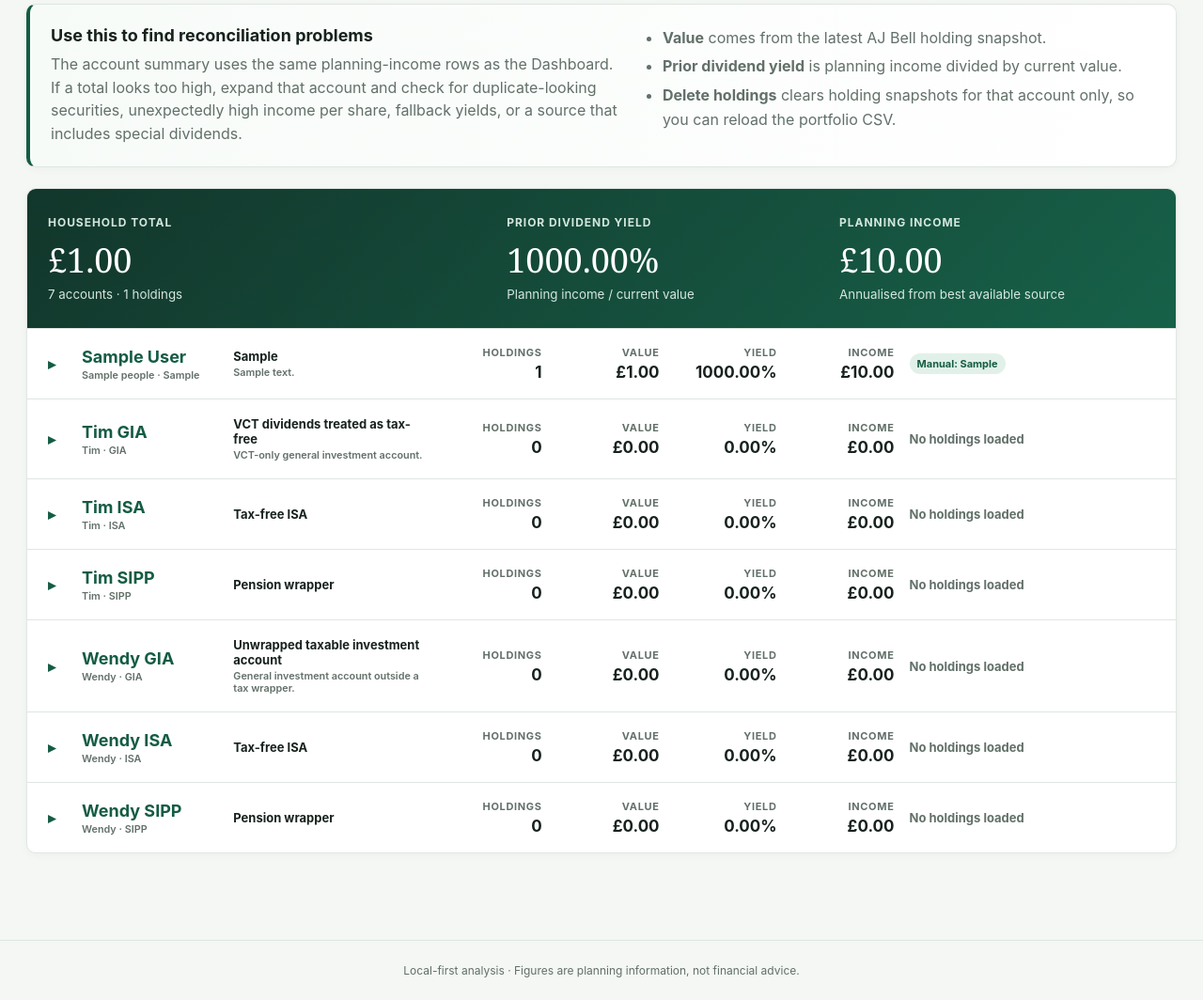
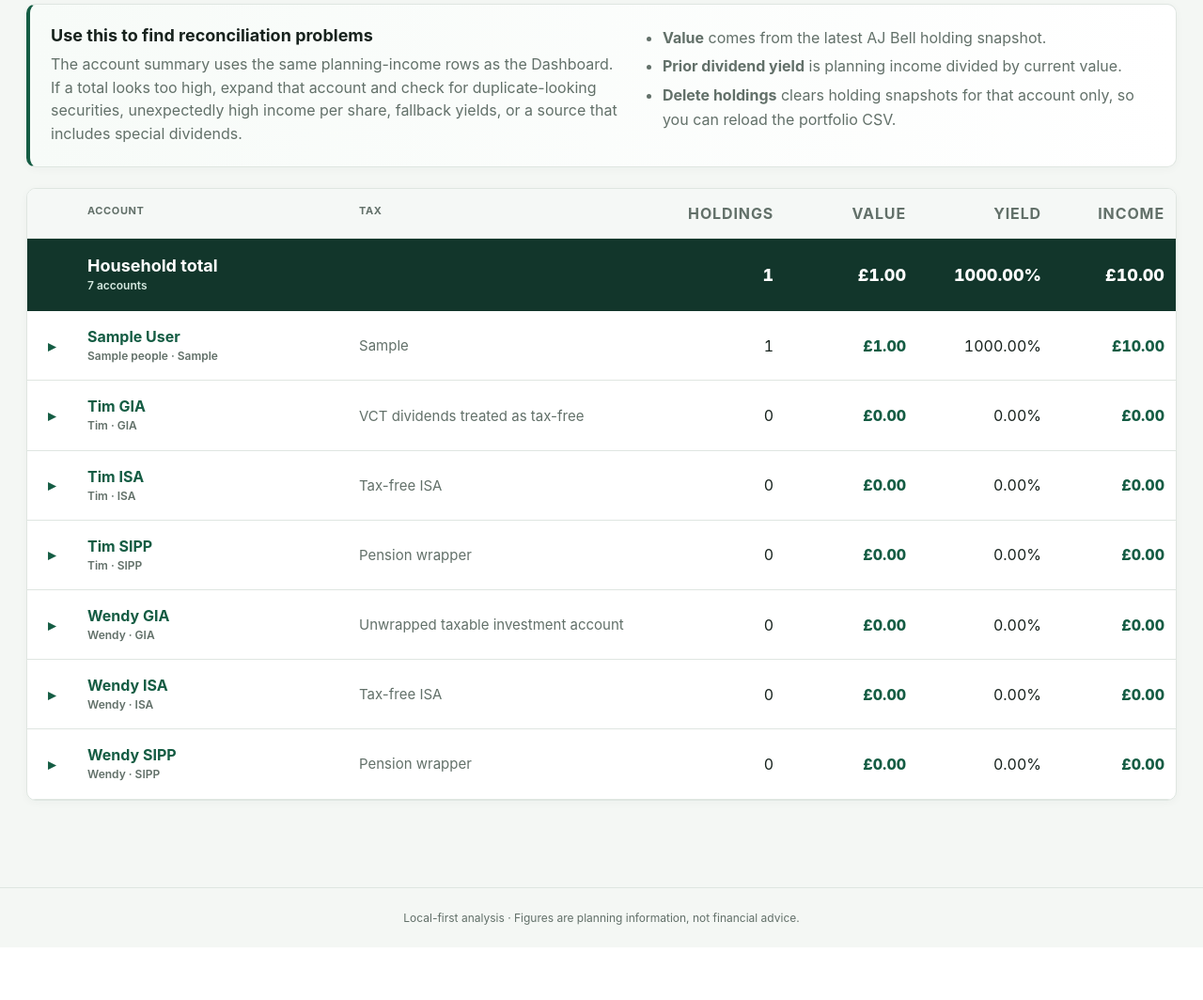
Before and after one commit to timjjones-qodea/income_app, a FastAPI app: page /holdings in a window 1280 px wide. Shown: the part 256-1320 px from the top of the page at 94% size. After the commit the page ends 1240 px from the top, so only its background shows below. Run offline with FastAPI, Linux system fonts and the light colour scheme; tables that the repository leaves empty hold one stand-in row (values such as "Sample post").

Commit message:
Further formatting

```diff
--- a/app/static/app.css
+++ b/app/static/app.css
@@ -117,29 +117,33 @@ dt { color: var(--muted); } dd { margin: 0; }
 .current-assumption span, .current-assumption small { color: var(--muted); font-size: 11px; }
 details { margin-top: 15px; } summary { cursor: pointer; color: var(--green); font-size: 13px; font-weight: 700; }
 .holdings-summary-panel { padding: 0; overflow: hidden; }
-.holdings-summary-panel > .panel-heading { padding: 22px 22px 0; }
-.holdings-total-band { display: grid; grid-template-columns: 1.4fr 1fr 1fr; gap: 18px; padding: 22px; background: linear-gradient(135deg, #12362b, #176149); color: #fff; }
-.holdings-total-band > div { padding: 6px 0; }
-.holdings-total-band .summary-label { display: block; color: #d4e7df; font-size: 12px; font-weight: 750; text-transform: uppercase; letter-spacing: .08em; }
-.holdings-total-band strong { display: block; margin-top: 8px; font-family: Georgia, serif; font-size: clamp(24px, 3vw, 36px); font-weight: 500; }
-.holdings-total-band small { display: block; margin-top: 4px; color: #d4e7df; }
-.account-rows { border-top: 1px solid var(--line); }
-.account-row { margin: 0; border-bottom: 1px solid var(--line); scroll-margin-top: 90px; }
-.account-row:last-child { border-bottom: 0; }
-.account-row summary { list-style: none; cursor: pointer; color: var(--ink); padding: 18px 22px; }
-.account-row summary::-webkit-details-marker { display: none; }
-.account-summary-row { display: grid; grid-template-columns: 20px minmax(110px, 1fr) minmax(180px, 1.4fr) repeat(4, minmax(90px, .75fr)) minmax(230px, 1.8fr); gap: 16px; align-items: center; }
-.expand-arrow { color: var(--green); font-size: 16px; transition: transform .15s; }
-.account-row[open] .expand-arrow { transform: rotate(90deg); }
-.account-name-cell strong { display: block; color: var(--green); font-size: 18px; }
-.account-name-cell small, .account-tax-cell small { display: block; margin-top: 3px; color: var(--muted); font-weight: 600; }
-.account-tax-cell { color: var(--ink); font-weight: 650; }
-.summary-metric { text-align: right; }
-.summary-metric small { display: block; color: var(--muted); font-size: 11px; text-transform: uppercase; letter-spacing: .06em; font-weight: 750; }
-.summary-metric strong { display: block; margin-top: 4px; color: var(--ink); font-size: 17px; white-space: nowrap; }
-.source-cell { display: flex; flex-wrap: wrap; gap: 5px; }
-.source-cell .source { margin: 0; }
-.account-row-detail { padding: 0 22px 22px 58px; }
+.summary-table { font-size: 15px; }
+.summary-table th { padding-top: 16px; padding-bottom: 16px; background: #f5f8f6; }
+.summary-table td { vertical-align: middle; }
+.summary-table td strong { font-size: 16px; }
+.summary-table td small { display: block; margin-top: 3px; color: var(--muted); font-size: 12px; font-weight: 600; line-height: 1.35; }
+.summary-table .numeric { font-size: 16px; }
+.summary-table .strong { color: var(--green); font-weight: 800; }
+.account-summary-table th:nth-child(2), .account-summary-table td:nth-child(2) { width: 25%; }
+.account-summary-table th:nth-child(3), .account-summary-table td:nth-child(3) { width: 28%; }
+.account-summary-table th:nth-child(n+4), .account-summary-table td:nth-child(n+4) { width: 12%; }
+.expand-column { width: 42px; }
+.expand-cell { width: 42px; text-align: center; }
+.expand-row-button { display: inline-grid; place-items: center; width: 28px; height: 28px; padding: 0; border-radius: 50%; background: transparent; color: var(--green); font-size: 16px; line-height: 1; }
+.expand-row-button:hover, .expand-row-button:focus-visible { background: var(--green-light); outline: none; }
+.household-summary-row td { padding-top: 18px; padding-bottom: 18px; background: #12362b; color: #fff; border-bottom-color: #12362b; }
+.household-summary-row td strong { color: #fff; font-size: 18px; }
+.household-summary-row td small { color: #d4e7df; }
+.household-summary-row .numeric { color: #fff; font-size: 18px; font-weight: 800; }
+.account-total-row { scroll-margin-top: 90px; }
+.account-total-row > td { padding-top: 17px; padding-bottom: 17px; }
+.account-total-row > td:nth-child(2) strong { color: var(--green); }
+.account-total-row > td:nth-child(3) { color: var(--muted); }
+.account-detail-row:hover { background: transparent; }
+.account-detail-cell { padding: 0; background: #fbfdfb; }
+.account-detail-cell > .empty { margin: 0; }
+.account-detail-cell .detail-heading { padding: 22px 22px 0; }
+.account-detail-cell .drilldown-table { margin: 18px 22px 22px; }
 .detail-heading { align-items: end; padding-top: 4px; }
 .detail-heading .hint { margin: 5px 0 0; }
 .drilldown-table { margin-top: 18px; }
@@ -157,9 +161,6 @@ details { margin-top: 15px; } summary { cursor: pointer; color: var(--green); fo
   nav { flex-wrap: wrap; justify-content: flex-end; gap: 10px 16px; }
   .metrics { grid-template-columns: repeat(2, 1fr); }
   .grid-two, .security-grid, .aic-account-grid, .workflow-steps, .definition-grid, .priority-list { grid-template-columns: 1fr; }
-  .holdings-total-band, .account-summary-row { grid-template-columns: 1fr; }
-  .summary-metric { text-align: left; }
-  .account-row-detail { padding-left: 22px; }
   .detail-heading { display: block; }
   .detail-heading form { margin-top: 12px; }
   .help-panel { display: block; }
--- a/app/templates/holdings.html
+++ b/app/templates/holdings.html
@@ -16,37 +16,51 @@
 
 {% if rows %}
 <section class="panel holdings-summary-panel">
-  <div class="holdings-total-band">
-    <div>
-      <span class="summary-label">Household total</span>
-      <strong>{{ total_value|default(0)|money }}</strong>
-      <small>{{ account_summaries|length }} accounts · {{ rows|length }} holdings</small>
-    </div>
-    <div>
-      <span class="summary-label">Prior dividend yield</span>
-      <strong>{{ (total_income / total_value if total_value else 0)|percent }}</strong>
-      <small>Planning income / current value</small>
-    </div>
-    <div>
-      <span class="summary-label">Planning income</span>
-      <strong>{{ total_income|default(0)|money }}</strong>
-      <small>Annualised from best available source</small>
-    </div>
-  </div>
-  <div class="account-rows">
+  <div class="table-scroll">
+    <table class="summary-table account-summary-table">
+      <thead>
+        <tr>
+          <th class="expand-column"></th>
+          <th>Account</th>
+          <th>Tax</th>
+          <th class="numeric">Holdings</th>
+          <th class="numeric">Value</th>
+          <th class="numeric">Yield</th>
+          <th class="numeric">Income</th>
+        </tr>
+      </thead>
+      <tbody>
+        <tr class="household-summary-row">
+          <td></td>
+          <td>
+            <strong>Household total</strong>
+            <small>{{ account_summaries|length }} accounts</small>
+          </td>
+          <td></td>
+          <td class="numeric">{{ rows|length }}</td>
+          <td class="numeric">{{ total_value|default(0)|money }}</td>
+          <td class="numeric">{{ (total_income / total_value if total_value else 0)|percent }}</td>
+          <td class="numeric">{{ total_income|default(0)|money }}</td>
+        </tr>
     {% for summary in account_summaries %}
-    <details class="account-row {% if summary.has_fallback %}row-warning{% endif %}" id="account-{{ summary.account.id }}">
-      <summary class="account-summary-row">
-        <span class="expand-arrow" aria-hidden="true">▸</span>
-        <span class="account-name-cell"><strong>{{ summary.account.account_name }}</strong><small>{{ summary.account.owner.name }} · {{ summary.account.wrapper_type }}</small></span>
-        <span class="account-tax-cell">{{ summary.account.tax_treatment or "Not set" }}{% if summary.account.notes %}<small>{{ summary.account.notes }}</small>{% endif %}</span>
-        <span class="summary-metric"><small>Holdings</small><strong>{{ summary.security_count }}</strong></span>
-        <span class="summary-metric"><small>Value</small><strong>{{ summary.value|money }}</strong></span>
-        <span class="summary-metric"><small>Yield</small><strong>{{ summary.income_yield|percent }}</strong></span>
-        <span class="summary-metric"><small>Income</small><strong>{{ summary.income|money }}</strong></span>
-        <span class="source-cell">{% if summary.sources %}{% for source in summary.sources %}<span class="source">{{ source }}</span>{% endfor %}{% else %}<span class="muted">No holdings loaded</span>{% endif %}</span>
-      </summary>
-      <div class="account-row-detail">
+        <tr class="account-total-row {% if summary.has_fallback %}row-warning{% endif %}" id="account-{{ summary.account.id }}">
+          <td class="expand-cell">
+            <button class="expand-row-button" type="button" aria-expanded="false" aria-controls="account-detail-{{ summary.account.id }}" data-target="account-detail-{{ summary.account.id }}">▸</button>
+          </td>
+          <td>
+            <strong>{{ summary.account.account_name }}</strong>
+            <small>{{ summary.account.owner.name }} · {{ summary.account.wrapper_type }}</small>
+          </td>
+          <td>
+            {{ summary.account.tax_treatment or "Not set" }}
+          </td>
+          <td class="numeric">{{ summary.security_count }}</td>
+          <td class="numeric strong">{{ summary.value|money }}</td>
+          <td class="numeric">{{ summary.income_yield|percent }}</td>
+          <td class="numeric strong">{{ summary.income|money }}</td>
+        </tr>
+        <tr class="account-detail-row" id="account-detail-{{ summary.account.id }}" hidden>
+          <td colspan="7" class="account-detail-cell">
         {% if summary.rows %}
         <div class="panel-heading detail-heading">
           <div>
@@ -79,9 +93,11 @@
         {% else %}
         <div class="empty"><strong>No holdings loaded for this account</strong><p>Import and commit this account's AJ Bell portfolio CSV.</p></div>
         {% endif %}
-      </div>
-    </details>
+          </td>
+        </tr>
     {% endfor %}
+      </tbody>
+    </table>
   </div>
 </section>
 {% else %}
@@ -89,13 +105,26 @@
 {% endif %}
 <script>
 (() => {
+  const setExpanded = (button, expanded) => {
+    const target = document.getElementById(button.dataset.target);
+    if (!target) return;
+    button.setAttribute("aria-expanded", String(expanded));
+    button.textContent = expanded ? "▾" : "▸";
+    target.hidden = !expanded;
+  };
+
+  document.querySelectorAll(".expand-row-button").forEach((button) => {
+    button.addEventListener("click", () => {
+      setExpanded(button, button.getAttribute("aria-expanded") !== "true");
+    });
+  });
+
   const openTarget = () => {
     if (!window.location.hash) return;
-    const target = document.querySelector(window.location.hash);
-    if (target && target.tagName.toLowerCase() === "details") {
-      target.open = true;
-      target.scrollIntoView({ behavior: "smooth", block: "start" });
-    }
+    const target = document.querySelector(`${window.location.hash} .expand-row-button`);
+    if (!target) return;
+    setExpanded(target, true);
+    target.scrollIntoView({ behavior: "smooth", block: "center" });
   };
   window.addEventListener("hashchange", openTarget);
   openTarget();
```
